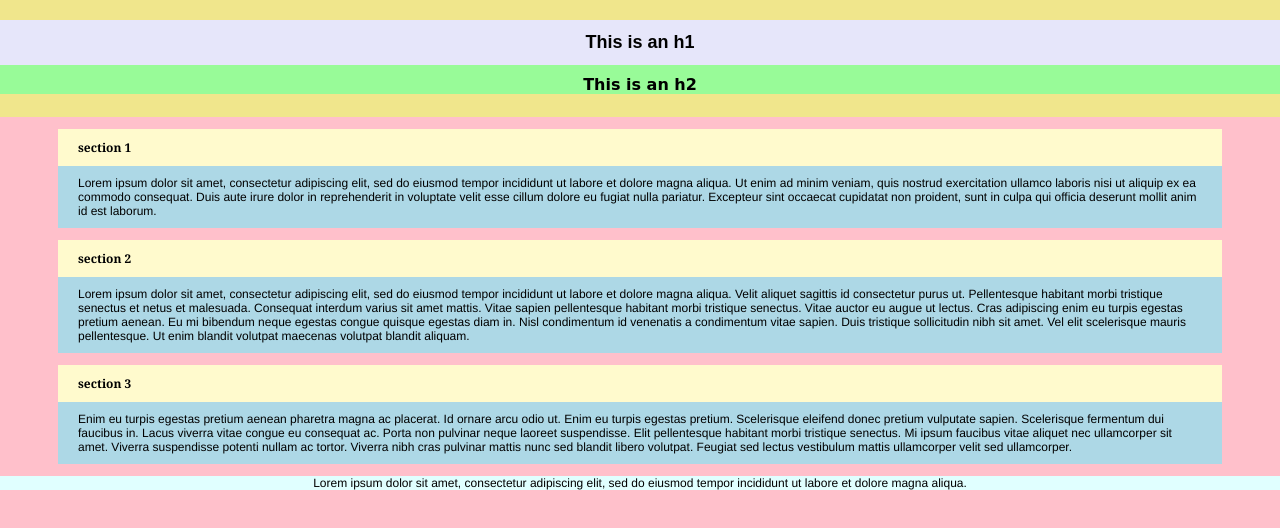
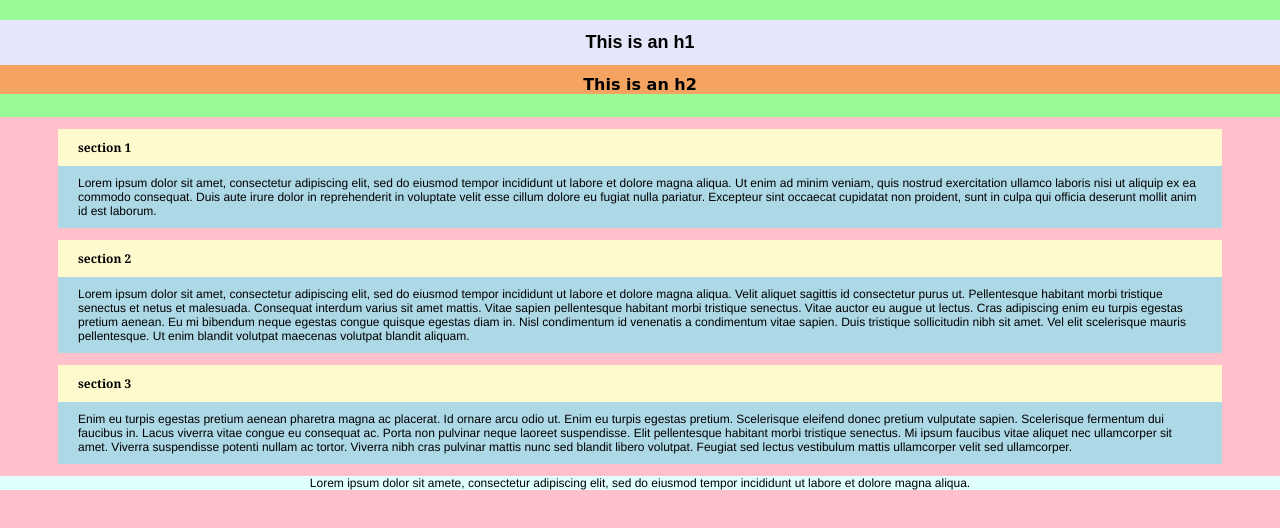
Before and after one commit to aubreeborror/webdev1, a plain HTML site: page css_intro/assignments/css_basics/index.html in a window 1280 px wide. Drawn offline with Linux system fonts and the light colour scheme.

Commit message:
Css Assignment 1

```diff
--- a/css_intro/assignments/css_basics/index.html
+++ b/css_intro/assignments/css_basics/index.html
@@ -30,7 +30,7 @@
     </main>
 
     <footer>
-    Lorem ipsum dolor sit amet, consectetur adipiscing elit, sed do eiusmod tempor incididunt ut labore et dolore magna aliqua.
+    Lorem ipsum dolor sit amete, consectetur adipiscing elit, sed do eiusmod tempor incididunt ut labore et dolore magna aliqua.
     </footer>
 
 </body>
--- a/css_intro/assignments/css_basics/style.css
+++ b/css_intro/assignments/css_basics/style.css
@@ -3,7 +3,7 @@ body {
 }
 
 header {
-    background:khaki;
+    background:palegreen;
     padding: 10px;
     margin-top: -10px;
     margin-right: -20px;
@@ -21,7 +21,7 @@ h1 {
 
 h2 {
     text-align: center;
-    background: palegreen;
+    background: sandybrown;
     font-family: cursive;
     font-size: medium;
     padding-top: 10px;
```
